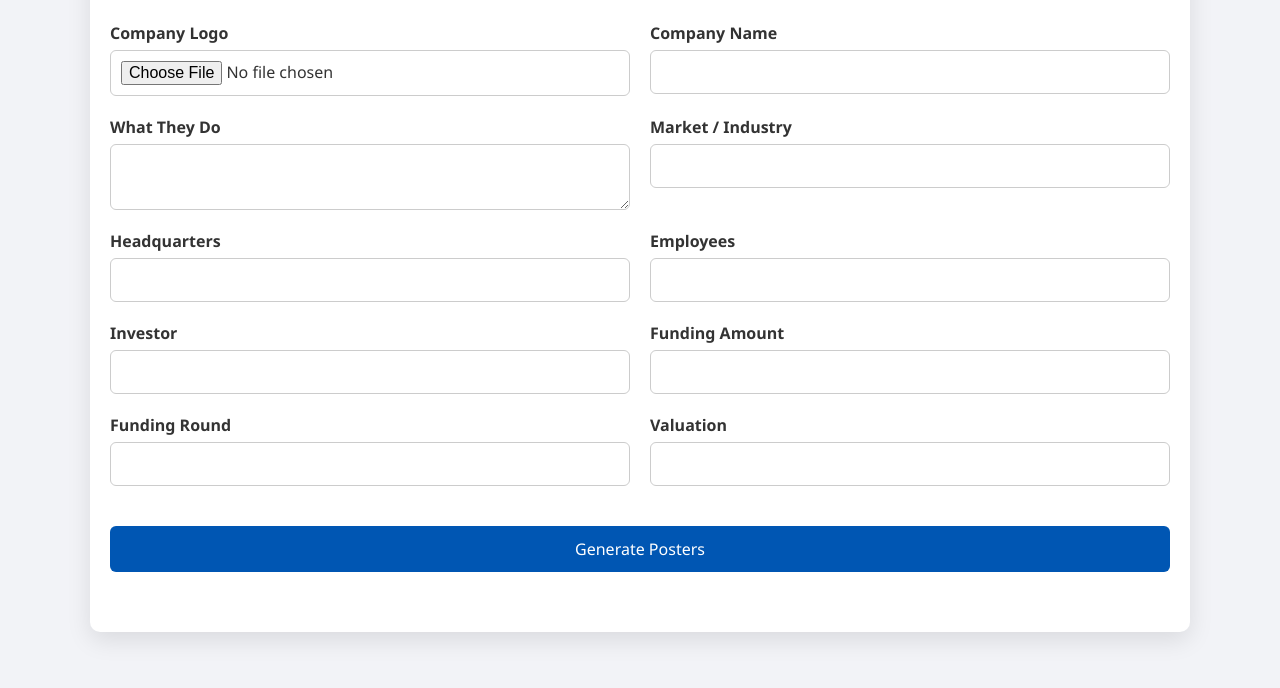
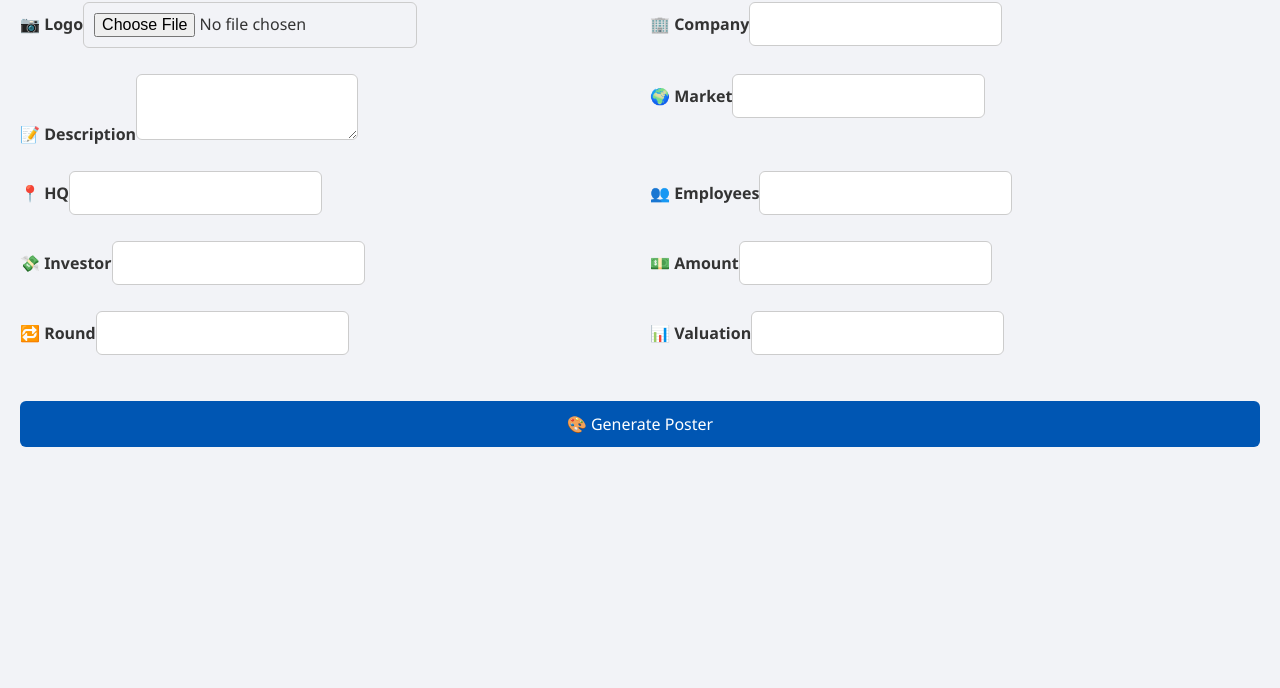
Before and after one commit to dhiraj7kr/Poster, a plain HTML site: page index.html in a window 1280 px wide. Shown: the part 112-800 px from the top of the page. Drawn offline with nearby package versions, Linux system fonts and the light colour scheme.

Commit message:
Update index.html

```diff
--- a/index.html
+++ b/index.html
@@ -3,30 +3,30 @@
 <head>
   <meta charset="UTF-8" />
   <meta name="viewport" content="width=device-width, initial-scale=1.0"/>
-  <title>Startup Funding Posters</title>
-  <link rel="stylesheet" href="styles.css">
-  <script src="https://cdn.jsdelivr.net/npm/html2canvas@1.4.1/dist/html2canvas.min.js"></script>
+  <title>Startup Poster Creator</title>
+  <link rel="stylesheet" href="styles.css" />
 </head>
 <body>
-  <div class="container">
-    <h1>Startup Poster Generator</h1>
-    <form id="postForm">
-      <div><label>Company Logo</label><input type="file" id="logo" accept="image/*" required></div>
-      <div><label>Company Name</label><input type="text" id="companyName"></div>
-      <div><label>What They Do</label><textarea id="description"></textarea></div>
-      <div><label>Market / Industry</label><input type="text" id="market"></div>
-      <div><label>Headquarters</label><input type="text" id="hq"></div>
-      <div><label>Employees</label><input type="text" id="employees"></div>
-      <div><label>Investor</label><input type="text" id="investor"></div>
-      <div><label>Funding Amount</label><input type="text" id="amount"></div>
-      <div><label>Funding Round</label><input type="text" id="round"></div>
-      <div><label>Valuation</label><input type="text" id="valuation"></div>
-      <button type="submit">Generate Posters</button>
+  <main class="wrapper">
+    <h1>🚀 Create Your Startup Poster</h1>
+    <form id="startupForm">
+      <label><span>📷 Logo</span><input type="file" id="logoInput" accept="image/*" /></label>
+      <label><span>🏢 Company</span><input type="text" id="companyInput" /></label>
+      <label><span>📝 Description</span><textarea id="descInput"></textarea></label>
+      <label><span>🌍 Market</span><input type="text" id="marketInput" /></label>
+      <label><span>📍 HQ</span><input type="text" id="hqInput" /></label>
+      <label><span>👥 Employees</span><input type="text" id="employeesInput" /></label>
+      <label><span>💸 Investor</span><input type="text" id="investorInput" /></label>
+      <label><span>💵 Amount</span><input type="text" id="amountInput" /></label>
+      <label><span>🔁 Round</span><input type="text" id="roundInput" /></label>
+      <label><span>📊 Valuation</span><input type="text" id="valuationInput" /></label>
+      <button type="submit">🎨 Generate Poster</button>
     </form>
 
-    <div class="post-container" id="outputContainer"></div>
-  </div>
+    <section id="posterOutput" class="poster-section"></section>
+  </main>
 
+  <script src="https://cdn.jsdelivr.net/npm/html2canvas@1.4.1/dist/html2canvas.min.js"></script>
   <script src="script.js"></script>
 </body>
 </html>
```
